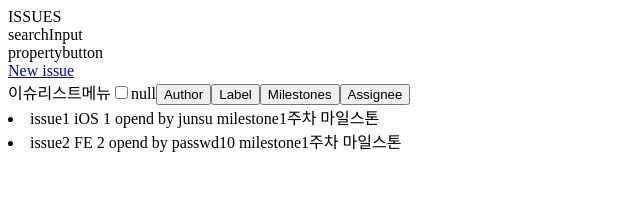
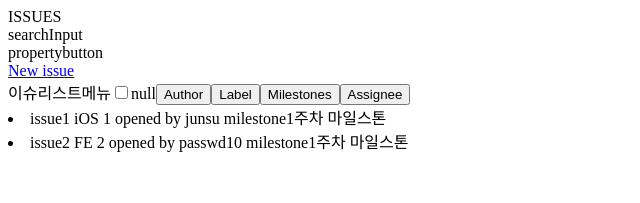
Before and after one commit to boostcamp-2020/IssueTracker-13, a React app in the folder frontend/: page / in a window 1280 px wide. Shown: the top 203 px of the page, without its empty margins (0-640 px from the left). Built offline with nearby package versions, Linux system fonts and the light colour scheme.

Commit message:
fix: IssueListItem 컴포넌트 불필요 인수제거 및 오타수정
map 함수에서 index 불필요하여 인수에서 제거
opend에서 opened로 오타수정

```diff
--- a/frontend/src/components/IssueListItem.jsx
+++ b/frontend/src/components/IssueListItem.jsx
@@ -4,8 +4,8 @@ const IssueListItem = ({ issue }) => {
   const { id, title, preview, milestone, labels, author, assignees, isOpen, createAt } = issue;
   return (
     <li>
-      {title} {labels.map((label, i) => label.title)} {preview}
-      {id} opend{createAt} by {author} milestone{milestone}
+      {title} {labels.map(label => label.title)} {preview}
+      {id} opened{createAt} by {author} milestone{milestone}
     </li>
   )
 }
```
